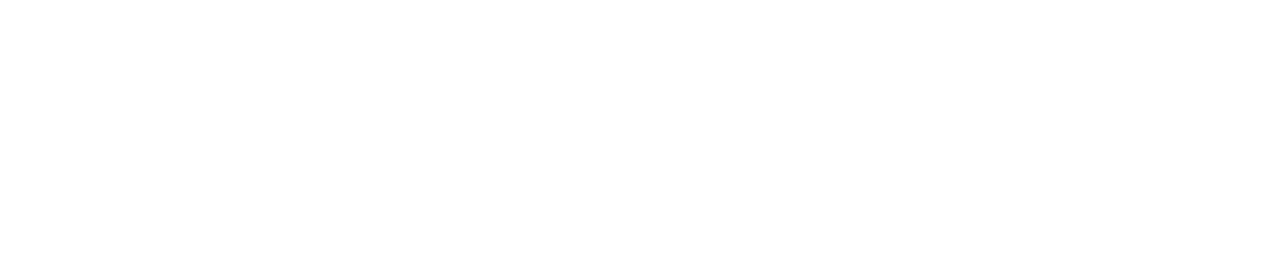
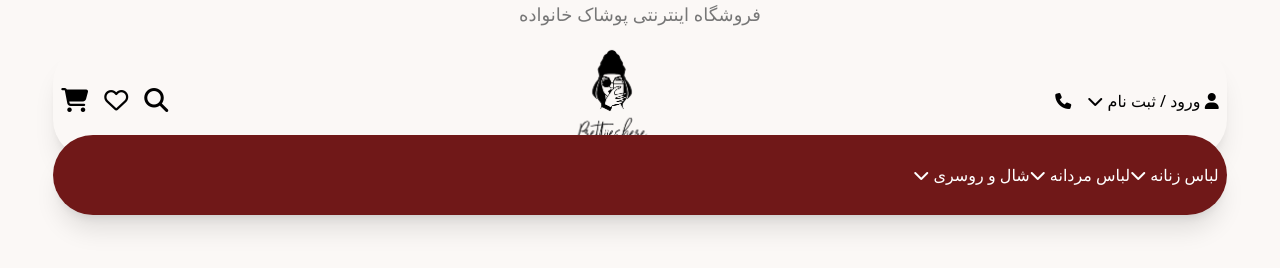
Before and after one commit to Milad-F84/final-project, a website: page src/index.html in a window 1280 px wide. Drawn offline with Linux system fonts and the light colour scheme.

Commit message:
header complete

```diff
--- a/src/index.html
+++ b/src/index.html
@@ -1,15 +1,63 @@
 <!DOCTYPE html>
-<html lang="en">
+<html lang="fa-IR" dir="rtl">
 <head>
     <meta charset="UTF-8">
     <meta name="viewport" content="width=device-width, initial-scale=1.0">
-    <title>Document</title>
+    <title>فروشگاه اینترنتی پوشاک خانواده</title>
     <link rel="stylesheet" href="./output.css">
     <link rel="stylesheet" href="./style.css">
-    <link rel="stylesheet" href="./../assets/icons/fontawesome-free-6.6.0-web/fontawesome-free-6.6.0-web/css/all.css">
+    <link rel="stylesheet" href="./assets/icons/fontawesome-free-6.6.0-web/fontawesome-free-6.6.0-web/css/all.min.css">
     <script src="./script.js" defer></script>
 </head>
-<body>
-
+<body class="bg-[#fbf8f6]">
+    <header>
+        <div class="text-center">
+            <span class="text-[#777] text-lg">فروشگاه اینترنتی پوشاک خانواده</span>
+            <nav class="container-primary flex justify-between items-center px-2 mt-4 shadow-xl rounded-[40px] overflow-hidden">
+                <div class="flex items-center md:gap-4">
+                    <!--right side of navbar-->
+                    <div>
+                        <span><i class="fa-solid fa-user"></i></span>
+                        <span>ورود</span>
+                        /
+                        <span>ثبت نام</span>
+                        <span><i class="fa-solid fa-chevron-down"></i></span>
+                    </div>
+                    <div>
+                        <i class="fa-solid fa-phone"></i>
+                    </div>
+                </div>
+                <!--center side of navbar-->
+                <div class="flex items-center md:gap-4 bg">
+                    <div class="rounded-full">
+                        <img src="./assets/imgs/logo.png" alt="" class="w-28 rounded-3xl">
+                    </div>
+                </div>
+                <!--left side of navbar-->
+                <div class="flex items-center md:gap-4">
+                    <div><i class="fa-solid fa-magnifying-glass md:text-2xl"></i></div>
+                    <div><i class="fa-regular fa-heart md:text-2xl"></i></div>
+                    <div><i class="fa-solid fa-cart-shopping md:text-2xl"></i></div>
+                </div>
+            </nav>
+            <nav
+                class="container-primary flex justify-between items-center px-2 mt-4 shadow-xl rounded-[40px] bg-[#701818] h-20 -translate-y-10 overflow-hidden ">
+                <div class="flex justify-start">
+                    <div class="text-white">
+                        <span>لباس زنانه</span>
+                        <span><i class="fa-solid fa-chevron-down"></i></span>
+                    </div>
+                    <div class="text-white">
+                        <span>لباس مردانه</span>
+                        <span><i class="fa-solid fa-chevron-down"></i></span>
+                    </div>
+                    <div class="text-white">
+                        <span>شال و روسری</span>
+                        <span><i class="fa-solid fa-chevron-down"></i></span>
+                    </div>
+                </div>
+            </nav>
+        </div>
+    </header>
 </body>
 </html>
--- a/src/input.css
+++ b/src/input.css
@@ -1,3 +1,9 @@
 @tailwind base;
 @tailwind components;
 @tailwind utilities;
+
+@layer components {
+    .container-primary {
+      @apply max-w-screen-xl mx-auto w-11/12;
+    }
+  }
```
Also changed, not shown: src/assets/imgs/logo.png (added), src/output.css.
